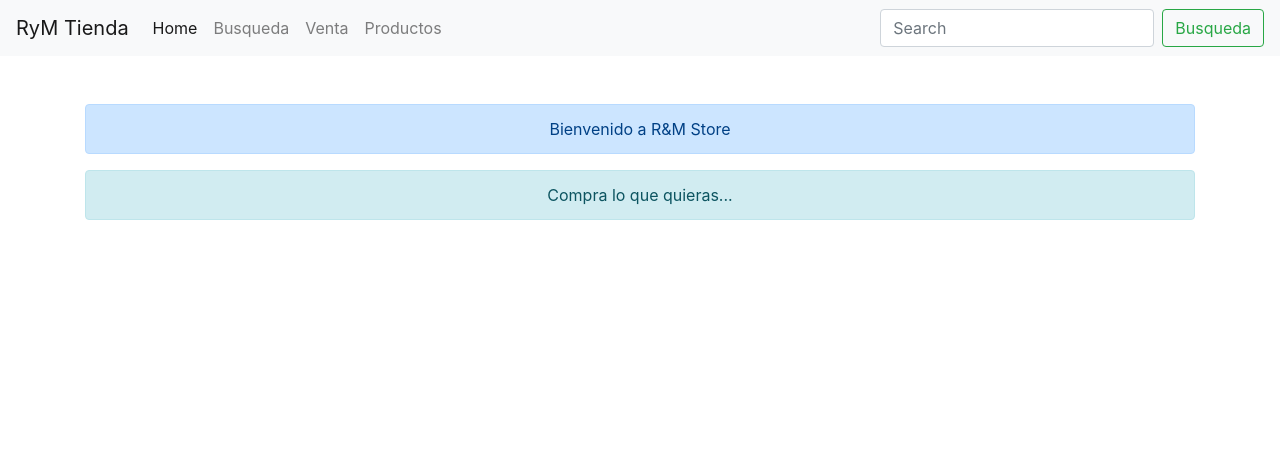
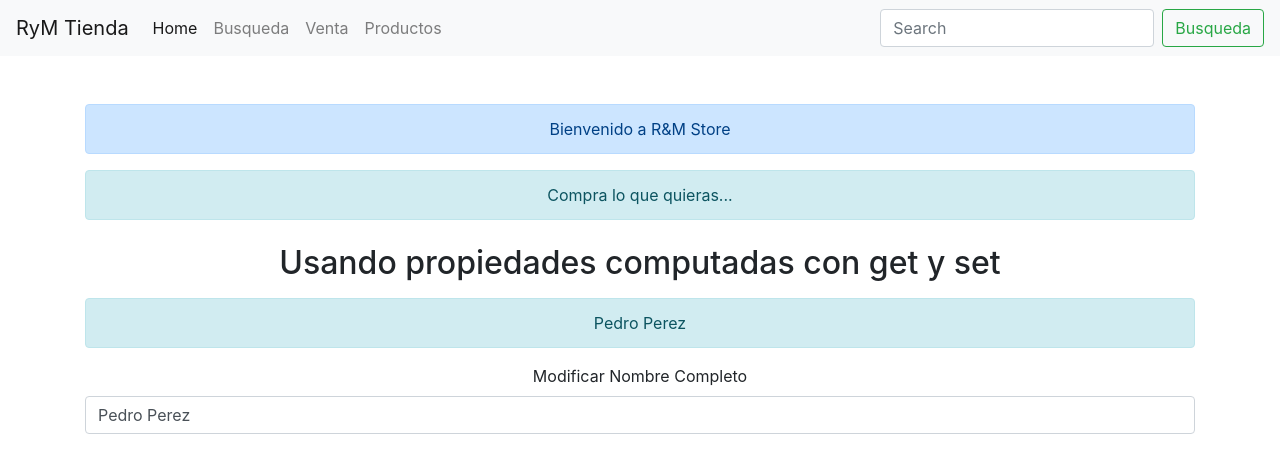
Before and after one commit to JuanDuran85/usandoVuex2, a Vue app: page / in a window 1280 px wide. Shown: the top 472 px of the page. Built offline with nearby package versions, Linux system fonts and the light colour scheme.

Commit message:
propiedaddes computadas con get y set

```diff
--- a/src/views/Inicio.vue
+++ b/src/views/Inicio.vue
@@ -5,6 +5,14 @@
     </div>
     <div class="alert alert-info" role="alert">
       {{enviandoMsg2}}
+    </div>
+    <h2 class="mt-4">Usando propiedades computadas con get y set</h2>
+    <div class="alert alert-info mt-3" role="alert">
+      {{nombreCompleto}}
+    </div>
+    <div class="form-group">
+      <label for="">Modificar Nombre Completo</label>
+      <input type="text" class="form-control" placeholder="Nombre y Apellido" v-model="nombreCompleto">
     </div>
   </div>
 </template>
@@ -14,8 +22,26 @@ import { mapGetters } from "vuex";
 
 export default {
   name: 'Home',
+  data() {
+    return {
+      nombre: 'Pedro',
+      apellido: 'Perez'
+    }
+  },
   computed: {
-    ...mapGetters(['enviandoMsg1','enviandoMsg2'])
+    ...mapGetters(['enviandoMsg1','enviandoMsg2']),
+    nombreCompleto: {
+      get(){
+        let valor = this.nombre;
+        valor += this.apellido ? ` ${this.apellido}` : ''
+        return valor;
+      },
+      set(valor){
+        let nombres = valor.split(' ');
+        this.nombre = nombres[0];
+        this.apellido = nombres.length === 1 ? '' : nombres[nombres.length-1];
+      }
+    }
 /*     traerMsg1(){
       return this.$store.getters.enviandoMsg1;
     },
```
